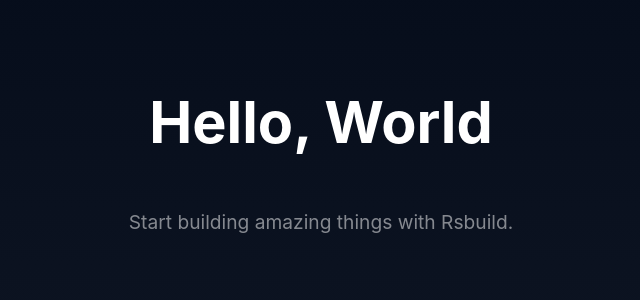
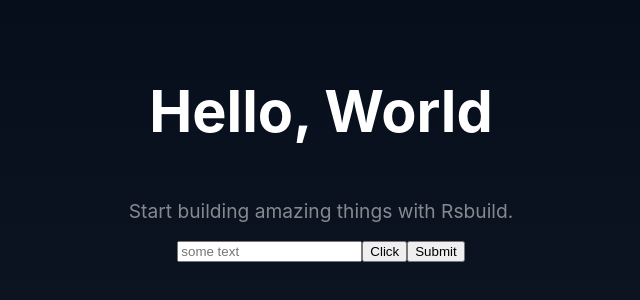
Before and after one commit to francisco-rma/chess, a React app: page / in a window 1280 px wide. Shown: the part 248-548 px from the top of the page, without its empty margins (319-959 px from the left). Built offline with nearby package versions, Linux system fonts and the light colour scheme; the HTML template or start-up script is replaced by a standard one.

Commit message:
feat: basic form submission

```diff
--- a/src/App.jsx
+++ b/src/App.jsx
@@ -1,12 +1,41 @@
 import './App.css';
 
 const App = () => {
-  return (
+  const layout = (
     <div className="content">
       <h1>Hello, World</h1>
       <p>Start building amazing things with Rsbuild.</p>
+      <Form />
     </div>
   );
+  return layout;
 };
 
+function click(value) {
+  console.log('this was a click');
+  const myForm = value.view.document.getElementById('myForm');
+  console.log('this is my form:', myForm);
+  const formData = new FormData(myForm);
+  console.log('this is my form data:', formData);
+}
+
+function submit(event) {
+  event.preventDefault();
+  console.log('Event:', event);
+}
+
+function Form() {
+  return (
+    <form className='form' id='myForm' onSubmit={submit}>
+      <input id='sometext' name='sometext' type='text' placeholder='some text'></input>
+      <button aria-label='click' type='button' onClick={click}>
+        <span>Click</span>
+      </button>
+      <button aria-label='submit' type='submit'>
+        <span>Submit</span>
+      </button>
+    </form>
+  )
+}
+
 export default App;
```
